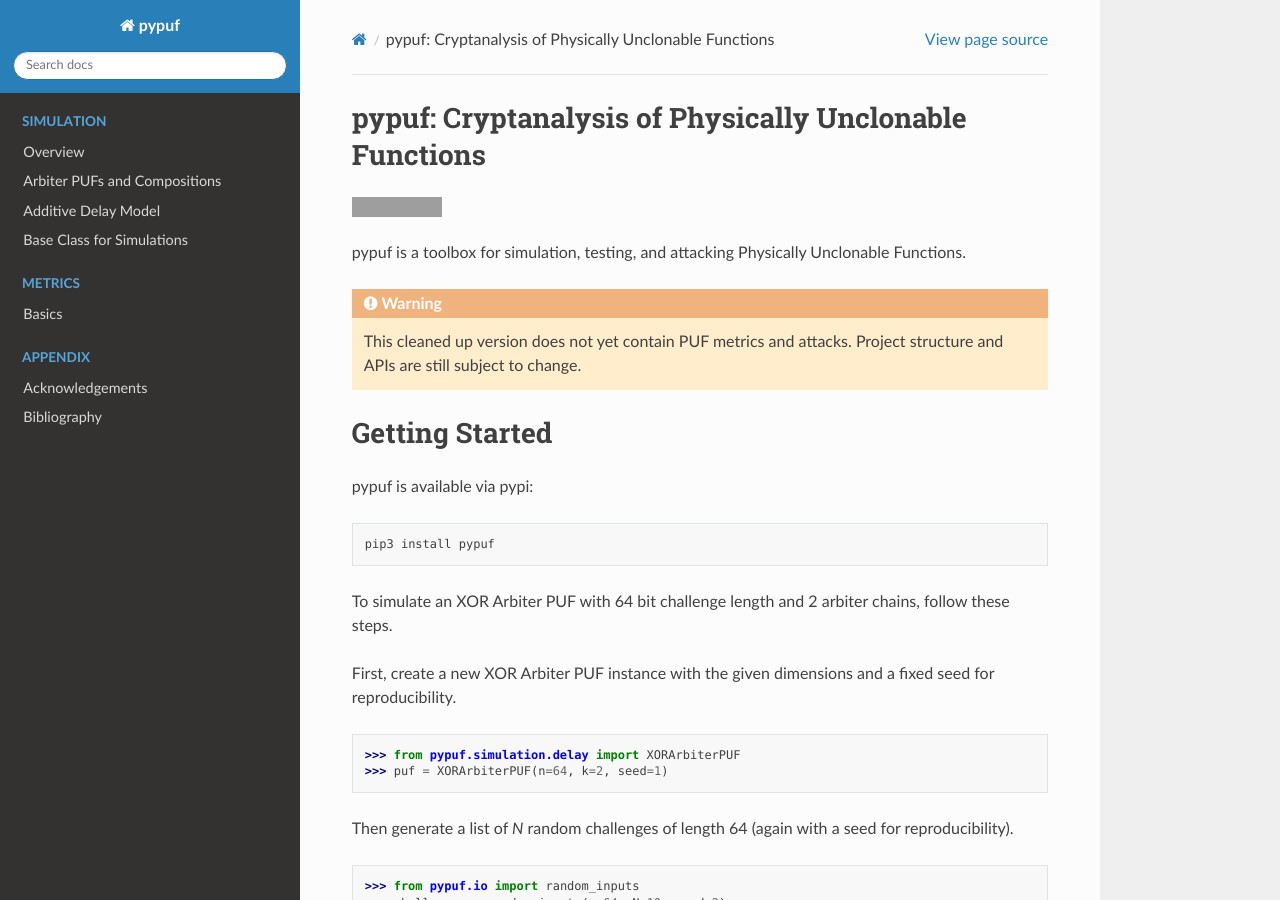
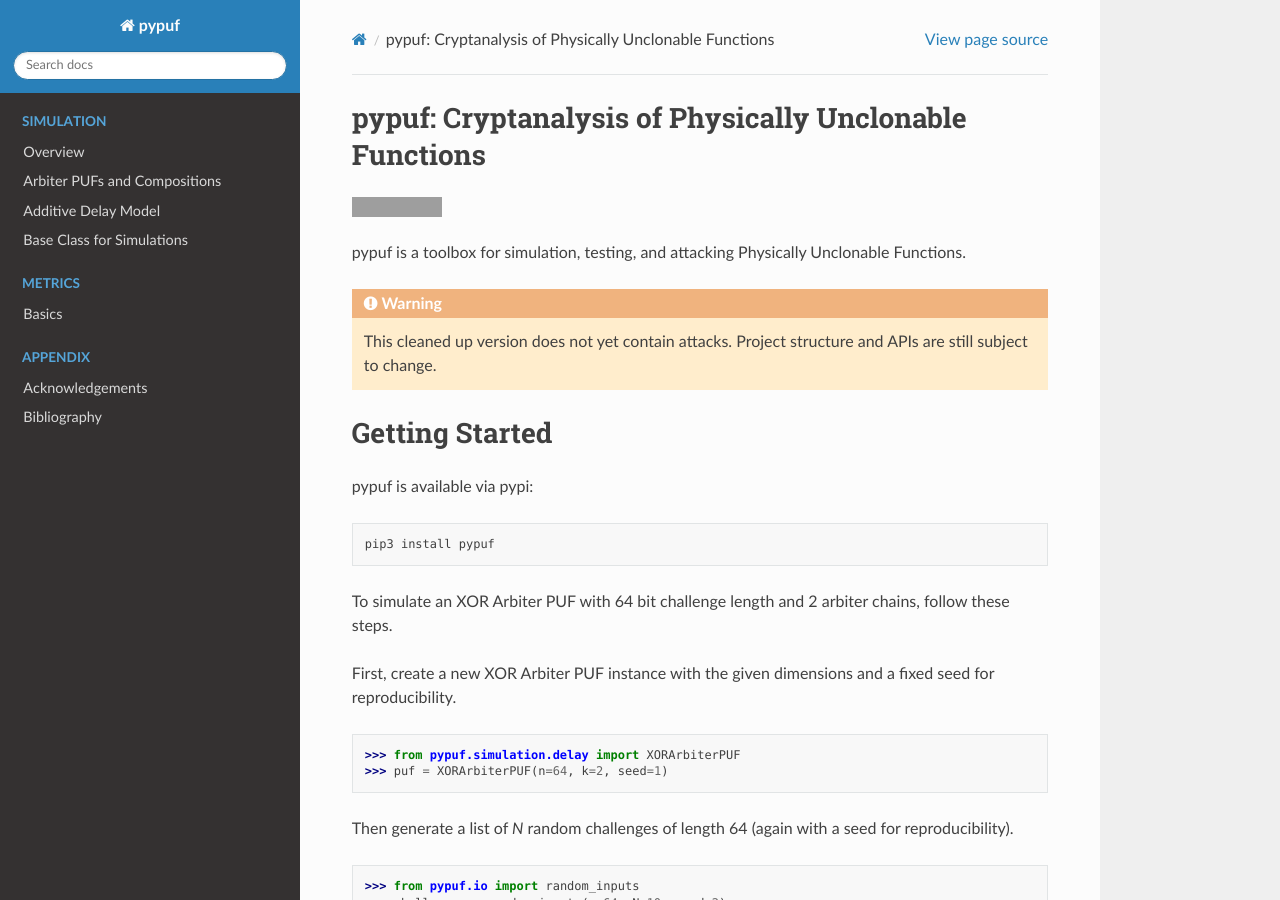
Before and after one commit to nils-wisiol/pypuf, a Sphinx documentation site: the page built from docs/index.rst, in a window 1280 px wide and 900 px high. Built offline with Sphinx 7.4.7 and the Read the Docs theme 2.0.0, drawn with Linux system fonts in a browser that asks for light colours; grey boxes are pictures that could not be loaded.

Commit message:
metrics: fixes doc warning

```diff
--- a/docs/index.rst
+++ b/docs/index.rst
@@ -7,7 +7,7 @@
 pypuf is a toolbox for simulation, testing, and attacking Physically Unclonable Functions.
 
 .. warning::
-    This cleaned up version does not yet contain PUF metrics and attacks. Project structure and APIs are still subject
+    This cleaned up version does not yet contain attacks. Project structure and APIs are still subject
     to change.
 
 .. toctree::
```
